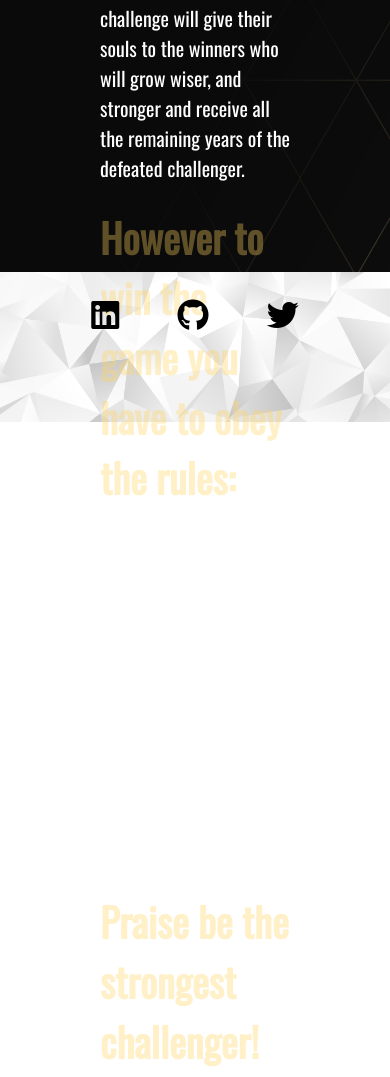
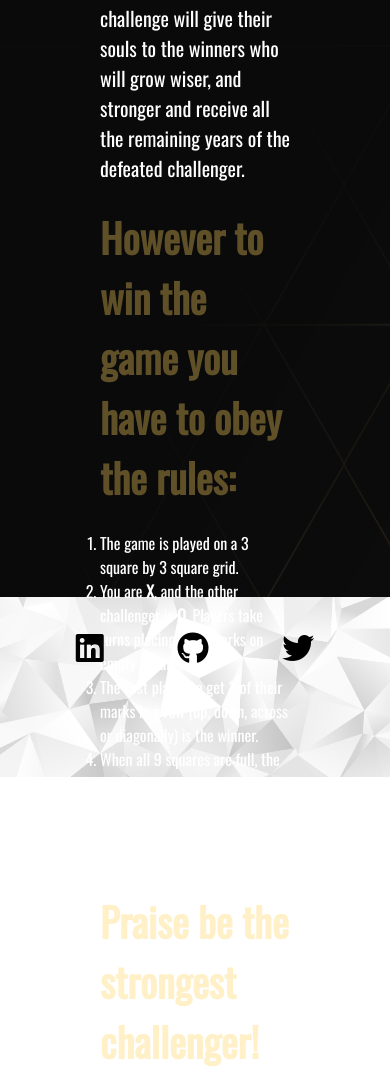
Before and after one commit to gallegodev/Portifolio-2, a plain HTML site: page rules.html in a window 390 px wide. Shown: the part 653-1730 px from the top of the page. Drawn offline with nearby package versions, Linux system fonts and the light colour scheme.

Commit message:
Add media querie of 770px and 650px for rules section

```diff
--- a/assets/css/style.css
+++ b/assets/css/style.css
@@ -1,3 +1,5 @@
+/*Google Font Family link*/
+
 @import url('https://fonts.googleapis.com/css2?family=Anton&family=Oswald&display=swap');
 
 * {
@@ -214,15 +216,44 @@ footer {
 
 /* Media queries */
 
-/*For larger to medium screens size from 760px wide and down*/
+/*For larger to medium screens size from 1000px wide and down*/
 
-@media screen and (max-width: 770px) {
+@media screen and (max-width: 1000px) {
 
-    #game-area {
-        height: 800px;
+    footer {
+        height: 180px;
     }
 
     .social i{
         padding: 5%;
     }
 }
+
+
+
+/*For larger to medium screens size from 770px wide and down*/
+
+@media screen and (max-width: 770px) {
+
+    #rules-area {
+        height: 900px;
+    }
+
+    .social i{
+        padding: 5%;
+    }
+}
+
+/*For larger to medium screens size from 650px wide and down*/
+
+@media screen and (max-width: 650px) {
+
+    #rules-area {
+        height: 1100px;
+    }
+
+    .social i{
+        padding: 7%;
+    }
+
+}
```
